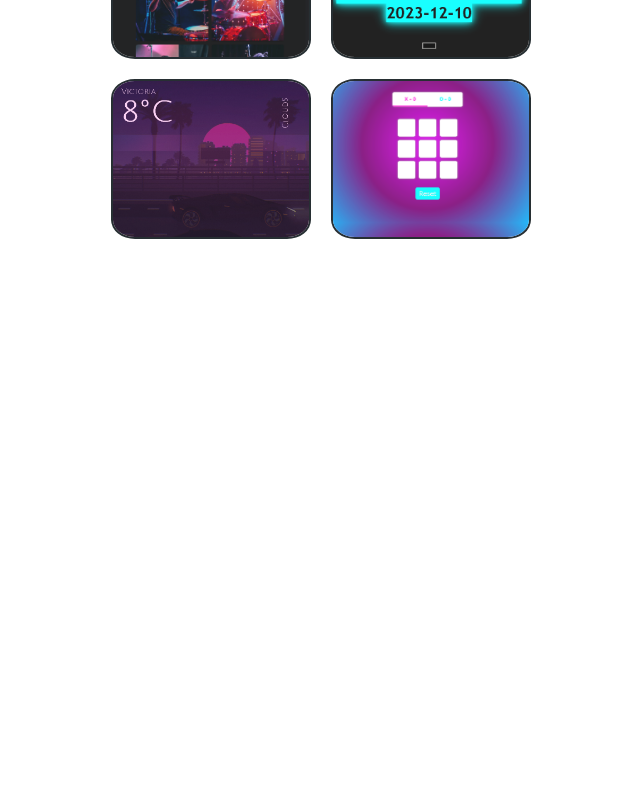
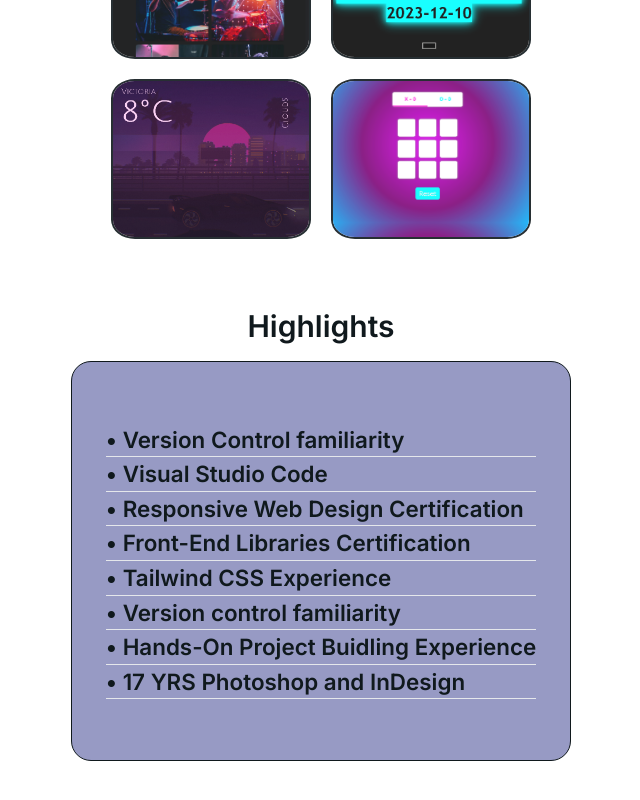
Before and after one commit to skyewasthelimit/portfolio-skye, a Next.js app: page / in a window 1280 px wide. Shown: the part 892-1692 px from the top of the page, without its empty margins (319-959 px from the left). Before the commit the page ends 1136 px from the top, so only its background shows below. Built offline with nearby package versions, Linux system fonts and the light colour scheme.

Commit message:
Highlights Section, Some animation, links for projects

```diff
--- a/app/components/Projects.js
+++ b/app/components/Projects.js
@@ -5,14 +5,14 @@ export const Projects = () => {
     <div className="projects">
       Projects
       <div className="keychain">
-      <img id="keychain-1" style={{ objectFit: 'cover', width: '100vw', height: '20vh' }} src="/images/keychain.png" alt="KeyChain App" />
-      <img id="keychain-1" style={{ objectFit: 'cover', width: '100vw', height: '20vh' }} src="/images/calculator.png" alt="Calculator App" />
-      <img id="keychain-1" style={{ objectFit: 'cover', width: '100vw', height: '20vh' }} src="/images/tetris.png" alt="Tetris App" />
-      <img id="keychain-1" style={{ objectFit: 'cover', width: '100vw', height: '20vh' }} src="/images/quotes.png" alt="Qotes App" />
-      <img id="keychain-1" style={{ objectFit: 'cover', width: '100vw', height: '20vh' }} src="/images/portfolio.png" alt="Portfolio App" />
-      <img id="keychain-1" style={{ objectFit: 'cover', width: '100vw', height: '20vh' }} src="/images/clock.png" alt="Clock App" />
+      <img id="keychain-1" onClick="" style={{ objectFit: 'cover', width: '100vw', height: '20vh' }} src="/images/keychain.png" alt="KeyChain App" />
+      <a href="https://skye-calculator.netlify.app" target="_blank"><img id="keychain-1" style={{ objectFit: 'cover', width: '100vw', height: '20vh' }} src="/images/calculator.png" alt="Calculator App" /></a>
+      <a href="https://main--cute-blini-24ad79.netlify.app/" target="_blank"><img id="keychain-1" style={{ objectFit: 'cover', width: '100vw', height: '20vh' }} src="/images/tetris.png" alt="Tetris App" /></a>
+      <a href="https://skye-quotes.netlify.app" target="_blank"><img id="keychain-1" style={{ objectFit: 'cover', width: '100vw', height: '20vh' }} src="/images/quotes.png" alt="Quotes App" /></a>
+      <a href="https://skyewasthelimit.netlify.app" target="_blank"><img id="keychain-1" style={{ objectFit: 'cover', width: '100vw', height: '20vh' }} src="/images/portfolio.png" alt="Portfolio App" /></a>
+      <a href="https://skye-clock.netlify.app" target="_blank"><img id="keychain-1" style={{ objectFit: 'cover', width: '100vw', height: '20vh' }} src="/images/clock.png" alt="Clock App" /></a>
       <img id="keychain-1" style={{ objectFit: 'cover', width: '100vw', height: '20vh' }} src="/images/weather.png" alt="Weather App" />
-      <img id="keychain-1" style={{ objectFit: 'cover', width: '100vw', height: '20vh' }} src="/images/tictactoe.png" alt="TicTacToe App" />
+      <a href="https://skye-tictactoe.netlify.app" target="_blank"><img id="keychain-1" style={{ objectFit: 'cover', width: '100vw', height: '20vh' }} src="/images/tictactoe.png" alt="TicTacToe App" /></a>
       </div>
     </div>
   )
--- a/app/globals.css
+++ b/app/globals.css
@@ -73,6 +73,22 @@
   font-weight: bold;
   transition: .5s;
   color: var(--check);
+  text-shadow: 5px 5px #558ABB;
+	animation: pulse 4s infinite;
+}
+
+@keyframes pulse {
+	0% {
+		text-shadow: rgb(100, 198, 255) 1px 0 10px;;
+	}
+
+	70% {
+		text-shadow: 3px 1px 2px pink;
+	}
+
+	100% {
+		text-shadow: rgb(255, 72, 246) 1px 0 10px;;
+	}
 }
 
 .bio {
@@ -185,3 +201,39 @@
   border: 2px solid var(--padrao);
   transition: 0.5s;
 }
+
+.highlights-container {
+  display: flex;
+  align-items: center;
+  flex-direction: column;
+  padding-top: 60px;
+  background-color: var(--padrao);
+  transition: .5s;
+  width: 100%;
+  height: 100vh;
+  text-align: center;
+  font-size: 30px;
+  font-weight: 600;
+  color: var(--check);
+  transition: .5s;
+}
+
+.highlights {
+  display: flex;
+  justify-content: center;
+  align-items: center;
+  background-color: #979ac4;
+  width: 500px;
+  height: 400px;
+  transition: .5s;
+  border: 1px solid var(--check);
+  border-radius: 20px;
+}
+
+.highlights-list {
+  position: relative;
+  color: var(--check);
+  font-size: 1.4rem;
+  transition: .5s;
+  text-align: left;
+}
--- a/app/page.tsx
+++ b/app/page.tsx
@@ -36,6 +36,29 @@ export default function Home() {
       <div className="main">
         <Projects />
       </div>
+      <div className="highlights-container">
+        <div className='pb-3'>Highlights</div>
+        <div className="highlights">
+          <div className='highlights-list'>
+          • Version Control familiarity <br />
+          <hr></hr>
+          • Visual Studio Code<br />
+          <hr></hr>
+          • Responsive Web Design Certification <br />
+          <hr></hr>
+          • Front-End Libraries Certification <br />
+          <hr></hr>
+          • Tailwind CSS Experience <br />
+          <hr></hr>
+          • Version control familiarity <br />
+          <hr></hr>
+          • Hands-On Project Buidling Experience <br />
+          <hr></hr>
+          • 17 YRS Photoshop and InDesign  <br />
+          <hr></hr>
+          </div>
+        </div>
+      </div>
     </div>
   )
 }
```
